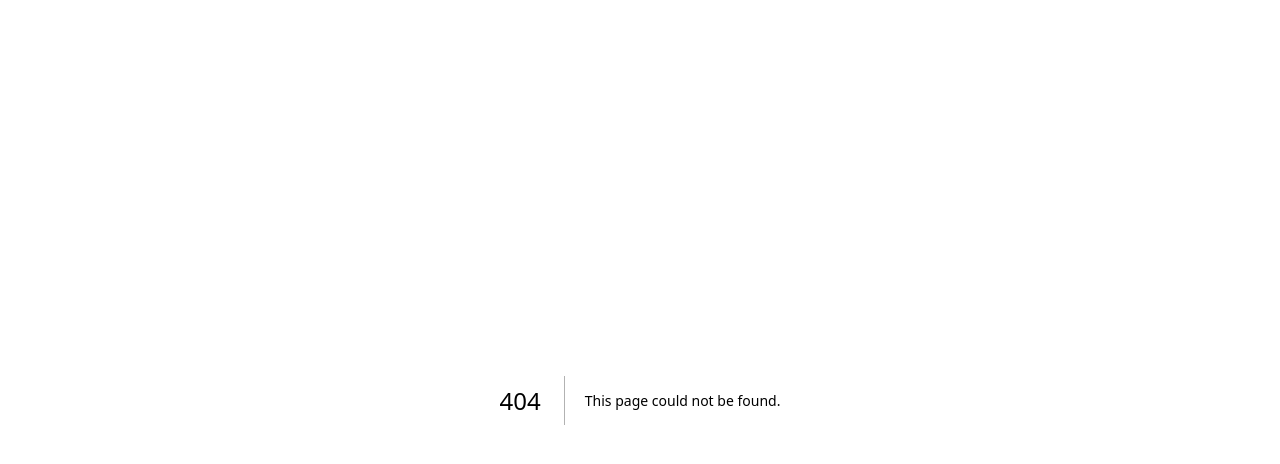
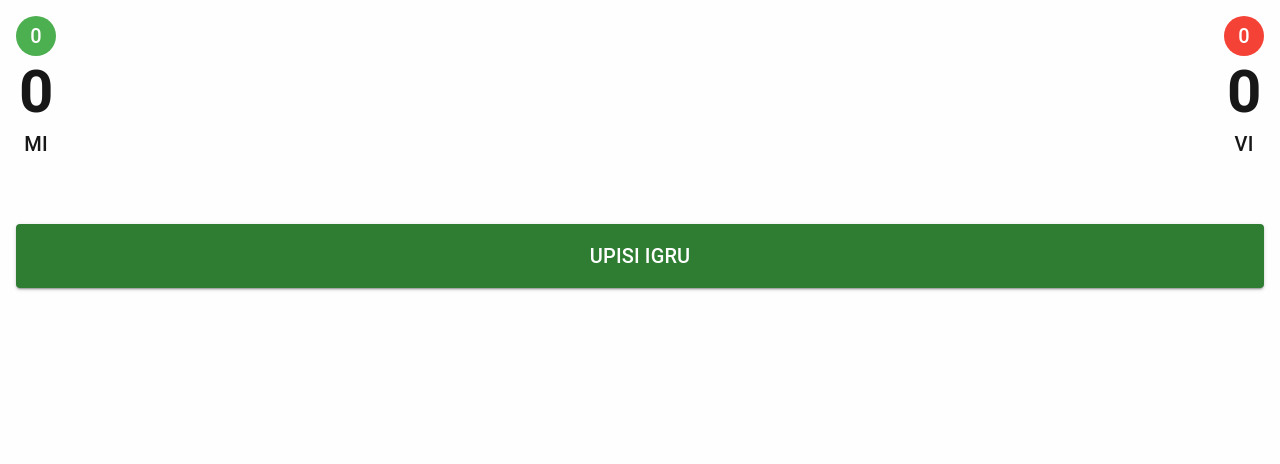
Before and after one commit to lkrcelic/Bela-Treseta-Tournamnet-app, a Next.js app: page /match in a window 1280 px wide. Before the commit this address had no page. Shown: the top 464 px of the page. Built offline with nearby package versions, Linux system fonts and the light colour scheme.

Commit message:
Dodan inital match page

```diff
--- /dev/null
+++ b/src/app/match/page.tsx
@@ -0,0 +1,89 @@
+"use client";
+
+import React from 'react';
+import {Box, Button, Typography} from '@mui/material';
+import {Grid} from "@mui/system";
+import useMatchStore from "@/app/store/matchStore";
+import {useRouter} from "next/navigation";
+
+const MobileScoreBoard = () => {
+    const {results, team1TotalPoints, team2TotalPoints} = useMatchStore();
+    const router = useRouter();
+
+    return (
+        <Box sx={{padding: 2, backgroundColor: '#fefefe', height: '100vh'}}>
+            <Grid container justifyContent="space-between" alignItems="center" sx={{mb: 4}}>
+                <Grid item>
+                    <Grid container direction="column" alignItems="center">
+                        <Box sx={{
+                            backgroundColor: '#4caf50',
+                            width: 40,
+                            height: 40,
+                            borderRadius: '50%',
+                            display: 'flex',
+                            justifyContent: 'center',
+                            alignItems: 'center'
+                        }}>
+                            <Typography variant="h6" color="#fff">0</Typography>
+                        </Box>
+                        <Typography variant="h2" fontWeight="bold">{team1TotalPoints}</Typography>
+                        <Typography variant="h6">MI</Typography>
+                    </Grid>
+                </Grid>
+                <Grid item>
+                    <Grid container direction="column" alignItems="center">
+                        <Box sx={{
+                            backgroundColor: '#f44336',
+                            width: 40,
+                            height: 40,
+                            borderRadius: '50%',
+                            display: 'flex',
+                            justifyContent: 'center',
+                            alignItems: 'center'
+                        }}>
+                            <Typography variant="h6" color="#fff">0</Typography>
+                        </Box>
+                        <Typography variant="h2" fontWeight="bold">{team2TotalPoints}</Typography>
+                        <Typography variant="h6">VI</Typography>
+                    </Grid>
+                </Grid>
+            </Grid>
+
+            <Grid container spacing={2} justifyContent="space-between" sx={{mb: 4}}>
+                <Grid item size={{xs: 5}}>
+                    {results.map((result, index) => (
+                        <Typography key={index} variant="h5" textAlign="right">
+                            {result.team1Points}
+                        </Typography>
+                    ))}
+                </Grid>
+
+                <Grid item xs={2}>
+                    {results.map((_, index) => (
+                        <Typography key={index} variant="h5" textAlign="center">
+                            •
+                        </Typography>
+                    ))}
+                </Grid>
+
+                <Grid item size={{xs: 5}}>
+                    {results.map((result, index) => (
+                        <Typography key={index} variant="h5" textAlign="left">
+                            {result.team2Points}
+                        </Typography>
+                    ))}
+                </Grid>
+            </Grid>
+
+            <Grid container spacing={2} justifyContent="space-between">
+                <Grid item size={{xs: 12}}>
+                    <Button variant="contained" color="success" sx={{width: '100%', padding: 2}} onClick={() => router.push("/match/result/trump-caller")}>
+                        <Typography variant="h6">Upisi igru</Typography>
+                    </Button>
+                </Grid>
+            </Grid>
+        </Box>
+    );
+};
+
+export default MobileScoreBoard;
--- a/src/app/match/result/ui/ActionsButtons.tsx
+++ b/src/app/match/result/ui/ActionsButtons.tsx
@@ -4,9 +4,13 @@ import {usePathname, useRouter} from "next/navigation"; // Import both from next
 import {Button} from "@mui/material";
 import {Grid} from "@mui/system";
 import useAnnouncementStore from "@/app/store/announcementStore";
+import useMatchStore from "@/app/store/matchStore";
+import useResultStore from "@/app/store/resultStore";
 
 export default function ActionsButtons() {
     const {noAnnouncements} = useAnnouncementStore();
+    const { stigljaActive, team1TotalPoints, team2TotalPoints, team1AnnouncementPoints, team2AnnouncementPoints } = useResultStore();
+    const {addResult} = useMatchStore();
     const pathname = usePathname();
     const router = useRouter();
 
@@ -30,7 +34,14 @@ export default function ActionsButtons() {
                 return {
                     label: "Spremi",
                     action: () => {
-                        console.log("Submitting info for Page 3");
+                        addResult({
+                            stigljaActive,
+                            team1TotalPoints,
+                            team2TotalPoints,
+                            team1AnnouncementPoints,
+                            team2AnnouncementPoints,
+                        });
+                        router.push("/match");
                     },
                 };
         }
--- /dev/null
+++ b/src/app/store/matchStore.ts
@@ -0,0 +1,68 @@
+import {create} from "zustand";
+import {BelaResult} from "@prisma/client";
+
+type MatchState = {
+    results: BelaResult[];
+    team1Stiglas: number;
+    team2Stiglas: number;
+    team1Falls: number;
+    team2Falls: number;
+    team1TotalPoints: number;
+    team2TotalPoints: number;
+    team1TotalAnnouncements: number;
+    team2TotalAnnouncements: number;
+    addResult: (data: { stigljaActive: boolean; team1TotalPoints: number; team2TotalPoints: number; team1AnnouncementPoints: number; team2AnnouncementPoints: number; }) => void;
+    resetMatch: () => void;
+};
+
+const useMatchStore = create<MatchState>((set, get) => ({
+    results: [],
+    team1Stiglas: 0,
+    team2Stiglas: 0,
+    team1Falls: 0,
+    team2Falls: 0,
+    team1TotalPoints: 0,
+    team2TotalPoints: 0,
+    team1TotalAnnouncements: 0,
+    team2TotalAnnouncements: 0,
+
+
+    addResult: ({ stigljaActive, team1TotalPoints, team2TotalPoints, team1AnnouncementPoints, team2AnnouncementPoints }) => {
+        const team1Won = team1TotalPoints > team2TotalPoints;
+        const team2Won = team2TotalPoints > team1TotalPoints;
+
+        set((state) => ({
+            results: [
+                {
+                    team1Points: team1TotalPoints,
+                        team2Points: team2TotalPoints,
+                    team1Announcements: team1AnnouncementPoints,
+                    team2Announcements: team2AnnouncementPoints,
+                },
+                ...state.results,
+            ],
+            team1TotalPoints: state.team1TotalPoints + team1TotalPoints,
+            team2TotalPoints: state.team2TotalPoints + team2TotalPoints,
+            team1TotalAnnouncements: state.team1TotalAnnouncements + team1AnnouncementPoints,
+            team2TotalAnnouncements: state.team2TotalAnnouncements + team2AnnouncementPoints,
+            team1Stiglas: stigljaActive && team1Won ? state.team1Stiglas + 1 : state.team1Stiglas,
+            team2Stiglas: stigljaActive && team2Won ? state.team2Stiglas + 1 : state.team2Stiglas,
+            team1Falls: team2Won && !stigljaActive ? state.team1Falls + 1 : state.team1Falls,
+            team2Falls: team1Won && !stigljaActive ? state.team2Falls + 1 : state.team2Falls,
+        }));
+    },
+
+    resetMatch: () => set({
+        team1Stiglas: 0,
+        team2Stiglas: 0,
+        team1Falls: 0,
+        team2Falls: 0,
+        team1TotalPoints: 0,
+        team2TotalPoints: 0,
+        team1TotalAnnouncements: 0,
+        team2TotalAnnouncements: 0,
+    }),
+}));
+
+
+export default useMatchStore;
```
